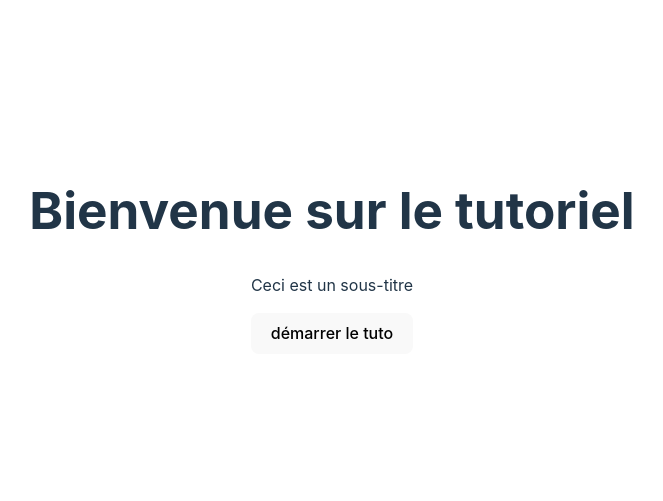
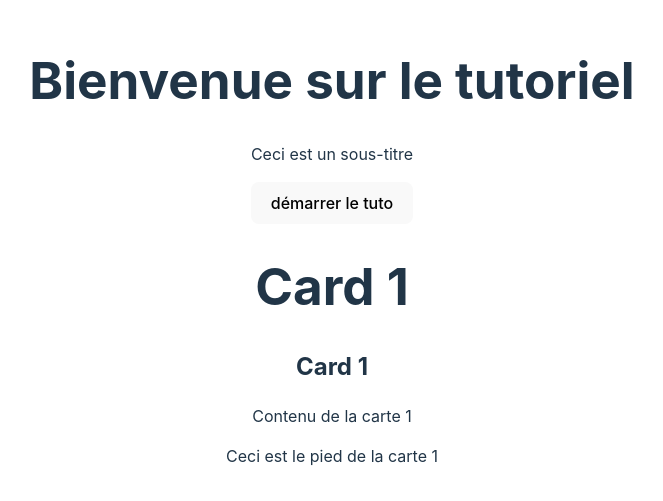
Before and after one commit to DengpaoHuai/react-avril, a React (Vite) app: page / in a window 1280 px wide. Shown: the part 149-650 px from the top of the page, without its empty margins (308-971 px from the left). Built offline with nearby package versions, Linux system fonts and the light colour scheme.

Commit message:
correction card

```diff
--- a/src/App.jsx
+++ b/src/App.jsx
@@ -1,4 +1,5 @@
 import "./App.css";
+import CustomCard from "./components/CustomCard";
 import CustomTitle from "./components/CustomTitle";
 
 function App() {
@@ -10,6 +11,10 @@ function App() {
       <CustomTitle title={title} subtitle={subtitle}>
         <button>démarrer le tuto</button>
       </CustomTitle>
+      <CustomCard title="Card 1" footerText="Ceci est le pied de la carte 1">
+        <h2>Card 1</h2>
+        <p>Contenu de la carte 1</p>
+      </CustomCard>
     </>
   );
 }
--- /dev/null
+++ b/src/components/CustomCard.jsx
@@ -0,0 +1,23 @@
+import PropTypes from "prop-types";
+
+const CustomCard = ({ title, footerText, children }) => {
+  return (
+    <>
+      <header>
+        <h1>{title}</h1>
+      </header>
+      <main>{children}</main>
+      <footer>
+        <p>{footerText}</p>
+      </footer>
+    </>
+  );
+};
+
+CustomCard.propTypes = {
+  title: PropTypes.string.isRequired,
+  footerText: PropTypes.string.isRequired,
+  children: PropTypes.element.isRequired,
+};
+
+export default CustomCard;
```
